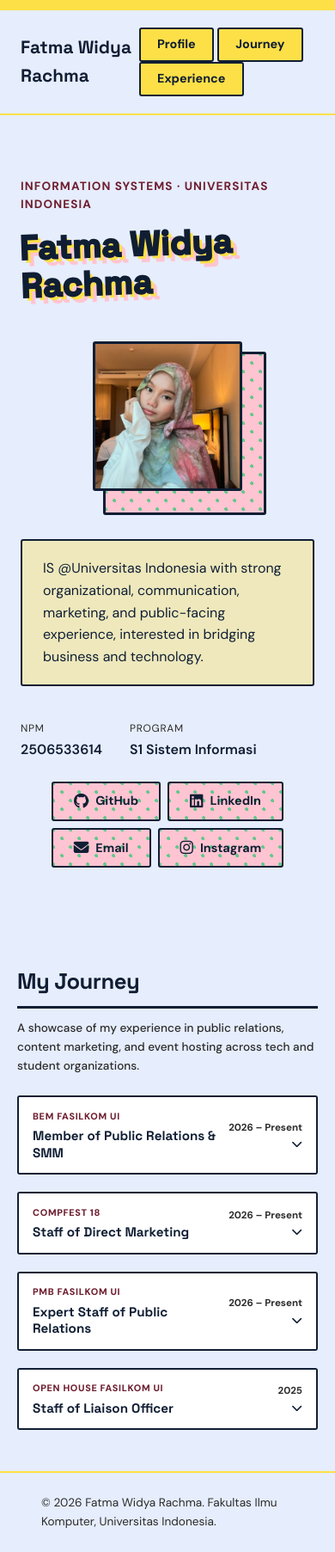
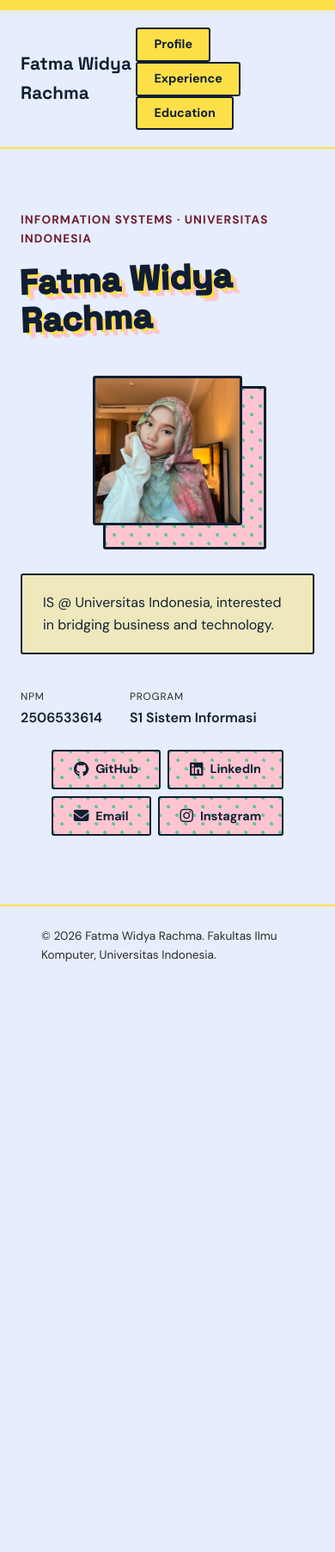
Before and after one commit to fatmawidya/myportofolio, a Django app: page / in a window 390 px wide. Shown: the whole page at 86% size. After the commit the page ends 1118 px from the top, so only its background shows below. Run offline with Django 5.2, Linux system fonts and the light colour scheme.

Commit message:
Update style.css

```diff
--- a/main/urls.py
+++ b/main/urls.py
@@ -1,10 +1,11 @@
 from django.urls import path
 
-from main.views import show_main, show_experience
+from main.views import show_education, show_main, show_experience
 
 app_name = "main"
 
 urlpatterns = [
     path("", show_main, name="show_main"),
     path("experience/", show_experience, name="show_experience"),
+    path("education/", show_education, name="show_education"),  # URL "/education/" membuka view show_education baru
 ]
--- a/main/views.py
+++ b/main/views.py
@@ -1,13 +1,13 @@
 from django.shortcuts import render
-from main.models import Experience
+from main.models import Education, Experience
 
-def show_main(request):
+def show_main(request): #view untuk profil
     context = {
         "name": "Fatma Widya Rachma",
         "npm": "2506533614",
         "study_program": "S1 Sistem Informasi",
         "bio": (
-            "IS @Universitas Indonesia with strong organizational, communication, marketing, and public-facing experience, interested in bridging business and technology."
+            "IS @ Universitas Indonesia, interested in bridging business and technology."
         ),
     }
     return render(request, "index.html", context)
@@ -18,3 +18,10 @@ def show_experience(request):
         "experience_list": Experience.objects.all(),
     }
     return render(request, "experience.html", context)
+
+def show_education(request):
+    context = {
+        "name": "Fatma Widya Rachma", # Nama untuk header/footer
+        "education_list": Education.objects.all(), # Ambil seluruh data dari tabel Education
+        }
+    return render(request, "education.html", context)  # Kirim data ke template education.html baru
--- a/static/css/style.css
+++ b/static/css/style.css
@@ -13,12 +13,13 @@
     --accent: #ffc4d1;
     --accent-dark: #6e1e2f;
     --accent-green: #67c78e;
-    --line: #e3d9c9;
+    /* --line: #e3d9c9;      =====UDAH GA KEPAKE */
     --text-muted: #2b2b2b;
     --radius: 3px;
     --accent-yellow: #fde047;
 }
 
+/* Tampilan umum seluruh halaman */
 body {
     font-family: 'DM Sans', -apple-system, sans-serif;
     color: var(--ink);
@@ -27,17 +28,20 @@ body {
     border-top: 12px solid var(--accent-yellow); /* Top border*/
 }
 
-h1, h2, h3, .brand, .section-title, .journey-role {
+/* Font khusus untuk judul-judul besar */
+h1, h2, h3, .brand, .section-title, .accordion-heading {
     font-family: 'Space Grotesk', -apple-system, sans-serif;
     font-weight: 700;
 }
 
+/* Pembungkus konten di tengah agar tidak meluber ke pinggir layar */
 .container {
     max-width: 960px;
     margin: 0 auto;
     padding: 0 1.5rem;
 }
 
+/* Header / Navbar atas */
 .site-header {
     position: sticky;
     top: 0;
@@ -53,6 +57,7 @@ h1, h2, h3, .brand, .section-title, .journey-role {
     padding: 1.25rem 1.5rem;
 }
 
+/* Teks nama "Fatma Widya Rachma" di navbar kiri atas */
 .brand {
     font-size: 1.3rem;
     font-weight: 700;
@@ -60,8 +65,8 @@ h1, h2, h3, .brand, .section-title, .journey-role {
     text-decoration: none;
 }
 
+/* Tombol kuning (contoh "Profile", "Experience", "Education") di navbar kanan */
 .site-header nav a,
-
 .site-header nav a:visited {
     color: var(--ink);
     text-decoration: none;
@@ -76,15 +81,22 @@ h1, h2, h3, .brand, .section-title, .journey-role {
     transition: transform 0.2s ease;
 }
 
+/* Efek saat tombol "Profile / Experience / Education" di-hover */
 .site-header nav a:hover {
     transform: translateY(-2px);
     box-shadow: none;
 }
 
+/* ==========================================
+   HERO SECTION (HALAMAN PROFILE MAIN)
+   ========================================== */
+
+/* Jarak area profil utama */
 .hero {
     padding: 4.5rem 0 5rem;
 }
 
+/* Pembagi tata letak teks profil (kiri) dan foto (kanan) */
 .hero-grid {
     display: grid;
     grid-template-columns: 1.3fr 1fr;
@@ -94,14 +106,10 @@ h1, h2, h3, .brand, .section-title, .journey-role {
     gap: 1.5rem 3rem;
 }
 
-.hero-identity {
-    grid-area: identity;
-}
+.hero-identity {grid-area: identity;}
+.hero-details {grid-area: details;}
 
-.hero-details {
-    grid-area: details;
-}
-
+/* Teks merah marun "INFORMATION SYSTEMS · UNIVERSITAS INDONESIA" */
 .hero-kicker {
     font-size: 0.85rem;
     letter-spacing: 0.08em;
@@ -111,28 +119,22 @@ h1, h2, h3, .brand, .section-title, .journey-role {
     margin-bottom: 0.75rem;
 }
 
+/* Judul nama besar "Fatma Widya Rachma" yang miring & ada bayangan kuning-pink */
 .hero-identity h1 {
     font-size: clamp(2.5rem, 5vw, 3.8rem);
     font-weight: 900;
     line-height: 1.1;
     color: var(--ink);
-
-    /* biar tulisan tebal */
-    -webkit-text-stroke: 2px var(--ink);
-
-    /* aku nambahin efek */
-    display: inline-block;
+    -webkit-text-stroke: 2px var(--ink); /* biar tulisan tebal */
+    display: inline-block; /* aku nambahin efek */
     transform: rotate(-2deg);
     text-shadow: 4px 4px 0px var(--accent-yellow), 8px 8px 0px var(--accent);
 }
 
+/* BIO-nya yang kuning transparan "IS @ Universitas Indonesia, in..." */
 .bio {
-    /* Kuning transparan (35% opacity) */
-    background-color: rgba(253, 224, 71, 0.35);
-
-    /* Efek blur di belakang tulisan  */
-    backdrop-filter: blur(4px);
-
+    background-color: rgba(253, 224, 71, 0.35); /* Kuning transparan (35% opacity) */
+    backdrop-filter: blur(4px); /* Efek blur di belakang tulisan  */
     padding: 1.2rem 1.5rem;
     border-radius: var(--radius);
     border: 2.5px solid var(--ink);
@@ -140,16 +142,17 @@ h1, h2, h3, .brand, .section-title, .journey-role {
     max-width: 480px;
     color: var(--ink);
     line-height: 1.6;
-
     margin-bottom: 2.5rem;
 }
 
+/* Area teks NPM "2506533614" & PROGRAM "S1 Sistem Informasi" */
 .meta-list {
     display: flex;
     gap: 2rem;
     margin-bottom: 1.5rem;
 }
 
+/* Teks judul kecil "NPM" & "PROGRAM" */
 .meta-row dt {
     font-size: 0.75rem;
     text-transform: uppercase;
@@ -158,16 +161,19 @@ h1, h2, h3, .brand, .section-title, .journey-role {
     margin-bottom: 0.15rem;
 }
 
+/* Teks isi "2506533614" & "S1 Sistem Informasi" */
 .meta-row dd {
     font-weight: 600;
 }
 
+/* Pembungkus barisan tombol media sosial */
 .social-links {
     display: flex;
     gap: 0.5rem;
     flex-wrap: wrap;
 }
 
+/* Tombol polkadot pink ("GitHub", "LinkedIn", "Email", "Instagram") */
 .social-link {
     display: inline-flex;
     align-items: center;
@@ -176,48 +182,44 @@ h1, h2, h3, .brand, .section-title, .journey-role {
     font-weight: 700;
     text-decoration: none;
     color: var(--ink); /*teksnya diubah jadi gelap biar keliatan di atas pink*/
-
-    /* Background pink pattern polkadot hijau */
-    background-color: var(--accent);
+    background-color: var(--accent); /* Background pink pattern polkadot hijau */
     background-image:
         radial-gradient(var(--accent-green) 15%, transparent 15%),
         radial-gradient(var(--accent-green) 15%, transparent 15%);
     background-size: 20px 20px;
     background-position: 0 0, 10px 10px;
-
     border-radius: var(--radius);
     padding: 0.6rem 1.5rem;
-
-    /* Tambahan border pada tombol */
-    border: 2px solid var(--ink);
-
+    border: 2px solid var(--ink); /* Tambahan border pada tombol */
     box-shadow: none;
     transition: transform 0.3s cubic-bezier(0.68, -0.55, 0.265, 1.55);
 }
 
-/* buat ngatur ukuran ikon Font Awesome */
+/* Ukuran ikon GitHub/LinkedIn/Email/Instagram di dalam tombol */
 .social-link i {
     font-size: 1.1rem;
 }
 
+/* Efek saat tombol sosmed di-hover (membesar sedikit) */
 .social-link:hover {
     transform: translateY(-5px) scale(1.05); /* Efek tombol melompat saat di-hover */
     box-shadow: none;
 }
 
+/* Pembungkus area foto profil di sebelah kanan */
 .hero-photo {
     grid-area: photo;
     align-self: center;
     position: relative;
 }
 
+/* Bayangan kotak polkadot pink-hijau di belakang foto profil */
 .photo-block {
     position: absolute;
     top: 1.25rem;
     left: 1.25rem;
     width: 100%;
     height: 100%;
-
     /* Warna pink pattern polkadot hijau */
     background-color: var(--accent);
     background-image:
@@ -225,15 +227,14 @@ h1, h2, h3, .brand, .section-title, .journey-role {
         radial-gradient(var(--accent-green) 15%, transparent 15%);
     background-size: 20px 20px;
     background-position: 0 0, 10px 10px;
-
     border: 3px solid var(--ink);
     border-radius: var(--radius);
     z-index: 0;
-
     /* transisi fotonya */
     transition: all 0.4s cubic-bezier(0.68, -0.55, 0.265, 1.55);
 }
 
+/* foto profil */
 .avatar {
     position: relative;
     z-index: 1;
@@ -245,7 +246,7 @@ h1, h2, h3, .brand, .section-title, .journey-role {
     border: 3px solid var(--ink);
 }
 
-/* pas kursor diarahin ke foto, block polkadot geser tepat ke belakang foto */
+/* Efek pas foto profil di-hover (kotak polkadot berpindah ke belakang foto) */
 .hero-photo:hover .photo-block {
     top: -20px;
     left: -20px;
@@ -254,13 +255,15 @@ h1, h2, h3, .brand, .section-title, .journey-role {
 }
 
 /* ==========================================
-   SECTION MY JOURNEY
+   REUSABLE ACCORDION SECTION (EXPERIENCE / EDUCATION / ETC)
    ========================================== */
 
-.journey-section {
+/* Area utama komponen accordion */
+.accordion-section {
     padding: 3rem 0 5rem;
 }
 
+/* Judul section (cth: "My Journey") dengan garis bawah tebal */
 .section-title {
     font-size: clamp(2rem, 5vw, 3rem);
     font-weight: 800;
@@ -276,6 +279,7 @@ h1, h2, h3, .brand, .section-title, .journey-role {
     box-shadow: none;
 }
 
+/* Subtitle deskripsi section ( cth: "A showcase of my experience in...")*/
 .section-subtitle {
     font-size: 1.05rem;
     color: var(--text-muted);
@@ -286,13 +290,15 @@ h1, h2, h3, .brand, .section-title, .journey-role {
     font-weight: 500;
 }
 
-.journey-list {
+/* Container pembungkus daftar accordion (cth: Daftar susunan kartu-kartu pengalaman) */
+.accordion-list {
     display: flex;
     flex-direction: column;
     gap: 1.25rem;
 }
 
-.journey-card {
+/* Kartu item accordion (<details>) (misal kartu "Staff of Liaison Officer")*/
+.accordion-card {
     background-color: #ffffff;
     border: 2.5px solid var(--ink);
     border-radius: var(--radius); /* Diubah dari 12px ke 3px */
@@ -301,12 +307,14 @@ h1, h2, h3, .brand, .section-title, .journey-role {
     transition: transform 0.2s ease, box-shadow 0.2s ease;
 }
 
-.journey-card:hover {
+/* Efek hover kartu */
+.accordion-card:hover {
     transform: translateY(-2px);
     box-shadow: none;
 }
 
-.journey-header {
+/* Header item accordion (<summary>) (yang bisa diklik)*/
+.accordion-header {
     display: flex;
     justify-content: space-between;
     align-items: center;
@@ -318,17 +326,18 @@ h1, h2, h3, .brand, .section-title, .journey-role {
     gap: 1.5rem;
 }
 
-.journey-header::-webkit-details-marker {
+.accordion-header::-webkit-details-marker {
     display: none;
 }
 
-.journey-info {
+.accordion-info {
     display: flex;
     flex-direction: column;
     gap: 0.25rem;
 }
 
-.journey-tag {
+/* Teks tag/kategori (misal: PART-TIME / UNIVERSITY / DLL) */
+.accordion-tag {
     font-size: 0.75rem;
     font-weight: 800;
     text-transform: uppercase;
@@ -339,28 +348,32 @@ h1, h2, h3, .brand, .section-title, .journey-role {
     padding: 0;
 }
 
-.journey-role {
+/* Judul posisi / nama gelar / nama proyek  cth: "Staff of Liaison Officer"*/
+.accordion-role {
     font-size: 1.2rem;
     font-weight: 800;
     color: var(--ink);
     line-height: 1.3;
 }
 
-.journey-right {
+/* Area tanggal & ikon di sebelah kanan */
+.accordion-right {
     display: flex;
     align-items: center;
     gap: 1rem;
     flex-shrink: 0;
 }
 
-.journey-date {
+/* Teks tanggal "2026 – Present" */
+.accordion-date {
     font-size: 0.9rem;
     font-weight: 700;
     color: var(--text-muted);
     white-space: nowrap;
 }
 
-.journey-icon {
+/* Pembungkus ikon panah ( chevron ) */
+.accordion-icon {
     font-size: 0.95rem;
     color: var(--ink);
     display: flex;
@@ -370,37 +383,41 @@ h1, h2, h3, .brand, .section-title, .journey-role {
     height: 28px;
 }
 
-.journey-icon i {
+.accordion-icon i {
     transition: transform 0.3s ease;
 }
 
-.journey-card[open] .journey-icon i {
+/* Rotasi panah saat item terbuka */
+.accordion-card[open] .accordion-icon i {
     transform: rotate(180deg);
 }
 
-.journey-content {
+/* Area dalam accordion yang terbuka (tempat bullet points) */
+.accordion-content {
     padding: 0 1.5rem 1.5rem 1.5rem;
     border-top: 1.5px solid var(--ink);
     background-color: #ffffff;
 }
 
-.journey-highlights {
+/* Daftar bullet point di dalam accordion */
+.accordion-highlights {
     margin-top: 1.25rem;
     padding-left: 1.25rem;
 }
 
-.journey-highlights li {
+/* Isi teks bullet point (isi desc nya) */
+.accordion-highlights li {
     margin-bottom: 0.75rem;
     font-size: 0.95rem;
     color: var(--ink);
     line-height: 1.6;
 }
 
-.journey-highlights li:last-child {
+.accordion-highlights li:last-child {
     margin-bottom: 0;
 }
 
-.journey-highlights strong {
+.accordion-highlights strong {
     font-weight: 700;
     color: var(--ink);
     background: transparent;
@@ -408,6 +425,7 @@ h1, h2, h3, .brand, .section-title, .journey-role {
     padding: 0;
 }
 
+/* Teks copyright footer di paling bawah halaman */
 .site-footer {
     padding: 1.5rem;
     color: var(--text-muted);
@@ -415,7 +433,11 @@ h1, h2, h3, .brand, .section-title, .journey-role {
     border-top: 2px solid var(--accent-yellow);
 }
 
+/* ==========================================
+   PENYESUAIAN TAMPILAN HANDPHONE (RESPONSIVE)
+   ========================================== */
 @media (max-width: 600px) {
+    /* Mengubah tata letak profil jadi 1 kolom memanjang ke bawah */
     .hero-grid {
         grid-template-columns: 1fr;
         grid-template-areas:
@@ -424,23 +446,26 @@ h1, h2, h3, .brand, .section-title, .journey-role {
             "details";
     }
 
+    /* Ukuran bingkai foto diperkecil di HP */
    .hero-photo {
         max-width: 190px;    /* Ukuran frame luar diperkecil */
         padding: 8px;        /* Frame/border polka-dot dipertipis */
         margin: 1rem auto 1.5rem; /* Dikasih jarak biar ga nabrak nama */
     }
 
-    .hero-photo img {
+    /* Foto profil menyesuaikan bingkai kecil HP */
+    .hero-photo .avatar {
         width: 100%;         /* Foto dalem ngikutin presisi ukuran frame */
         height: auto;
     }
 
+    /* Tombol sosmed ditata di tengah di layar HP */
     .social-links {
         justify-content: center; /* bikin tombol sosmed rapi di tengah */
         flex-wrap: wrap;         /* mencegah tombol meluber keluar layar */
     }
 
-    .journey-section {
+    .accordion-section {
         padding: 2rem 1.25rem 3rem 1.25rem;
     }
 
@@ -454,7 +479,7 @@ h1, h2, h3, .brand, .section-title, .journey-role {
         margin-bottom: 1.5rem;
     }
 
-    .journey-header {
+    .accordion-header {
         position: static;
         display: flex;
         justify-content: space-between;
@@ -463,22 +488,22 @@ h1, h2, h3, .brand, .section-title, .journey-role {
         gap: 0.75rem;
     }
 
-    .journey-info {
+    .accordion-info {
         width: auto;
         padding-right: 0;
         flex: 1;
     }
 
-    .journey-tag {
+    .accordion-tag {
         font-size: 0.68rem;
     }
 
-    .journey-role {
+    .accordion-heading {
         font-size: 0.95rem;
         line-height: 1.3;
     }
 
-    .journey-right {
+    .accordion-right {
         position: static;
         width: auto;
         display: flex;
@@ -488,33 +513,34 @@ h1, h2, h3, .brand, .section-title, .journey-role {
         flex-shrink: 0;
     }
 
-    .journey-date {
+    .accordion-date {
         font-size: 0.72rem;
     }
 
-    .journey-icon {
+    .accordion-icon {
         position: static;
         font-size: 0.8rem;
         width: auto;
         height: auto;
     }
 
-    .journey-content {
+    .accordion-content {
         padding: 0 1rem 1rem 1rem;
     }
 
-    .journey-highlights {
+    .accordion-highlights {
         margin-top: 0.75rem;
         padding-left: 1rem;
     }
 
-    .journey-highlights li {
+    .accordion-highlights li {
         font-size: 0.82rem;
         margin-bottom: 0.5rem;
     }
 }
 
-.experience-section {
+/* ---- GAPAKE TEMPLATE DARI TUTOR 2 */
+/* .experience-section {
     padding: 4rem 0;
     border-top: 1px solid var(--line);
 }
@@ -566,4 +592,4 @@ h1, h2, h3, .brand, .section-title, .journey-role {
     margin-top: 1rem;
     font-size: 0.85rem;
     font-weight: 600;
-}
+} */
--- a/templates/index.html
+++ b/templates/index.html
@@ -16,8 +16,8 @@
             <a href="{% url 'main:show_main' %}" class="brand">{{ name }}</a>
             <nav>
                 <a href="{% url 'main:show_main' %}">Profile</a>
-                <a href="#journey">Journey</a>
                 <a href="{% url 'main:show_experience' %}">Experience</a>
+                <a href="{% url 'main:show_education' %}">Education</a>
             </nav>
         </div>
     </header>
@@ -63,14 +63,14 @@
             </div>
         </section>
 
-        <!-- SECTION MY JOURNEY -->
+        <!-- SECTION MY JOURNEY
         <section class="journey-section container" id="journey">
             <h2 class="section-title">My Journey</h2>
             <p class="section-subtitle">A showcase of my experience in public relations, content marketing, and event hosting across tech and student organizations.</p>
 
-            <div class="journey-list">
+            <div class="journey-list"> -->
                 <!-- BEM Fasilkom UI -->
-                <details class="journey-card" name="journey">
+                <!-- <details class="journey-card" name="journey">
                     <summary class="journey-header">
                         <div class="journey-info">
                             <span class="journey-tag">BEM Fasilkom UI</span>
@@ -91,10 +91,10 @@
                             <li>Appointed as <strong>Master of Ceremony</strong> at <strong>Womantic 3.0</strong>, co-hosted by GirlUp UI and Kastrat BEM Fasilkom UI.</li>
                         </ul>
                     </div>
-                </details>
+                </details> -->
 
                 <!--COMPFEST 18 -->
-                <details class="journey-card" name="journey">
+                <!-- <details class="journey-card" name="journey">
                     <summary class="journey-header">
                         <div class="journey-info">
                             <span class="journey-tag">COMPFEST 18</span>
@@ -115,10 +115,10 @@
                             <li>Coordinated communication with educational institutions to support invitation and promotional activities.</li>
                         </ul>
                     </div>
-                </details>
+                </details> -->
 
                 <!--PMB Fasilkom UI-->
-                <details class="journey-card" name="journey">
+                <!-- <details class="journey-card" name="journey">
                     <summary class="journey-header">
                         <div class="journey-info">
                             <span class="journey-tag">PMB Fasilkom UI</span>
@@ -138,10 +138,10 @@
                             <li>Led strategic public relations campaigns, publication timelines, and media planning for incoming freshmen.</li>
                         </ul>
                     </div>
-                </details>
+                </details> -->
 
                 <!-- Open House Fasilkom UI 2025 -->
-                <details class="journey-card" name="journey">
+                <!-- <details class="journey-card" name="journey">
                     <summary class="journey-header">
                         <div class="journey-info">
                             <span class="journey-tag">Open House Fasilkom UI</span>
@@ -163,7 +163,7 @@
                     </div>
                 </details>
             </div>
-        </section>
+        </section> -->
     </main>
 
     <footer class="site-footer">
```
Also changed, not shown: templates/educational.html (added, +23 -0 lines), templates/experience.html (+33 -20 lines).
